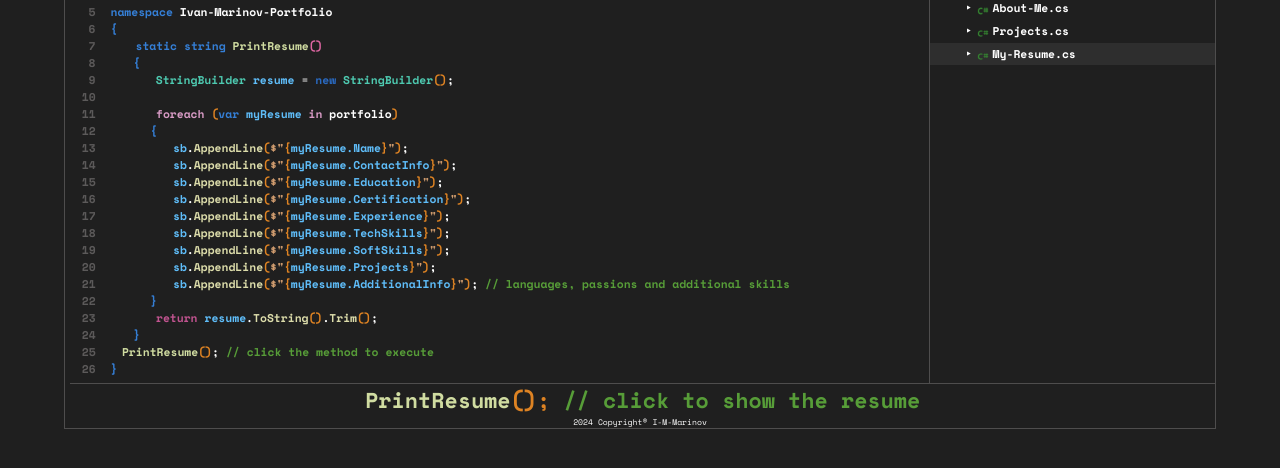
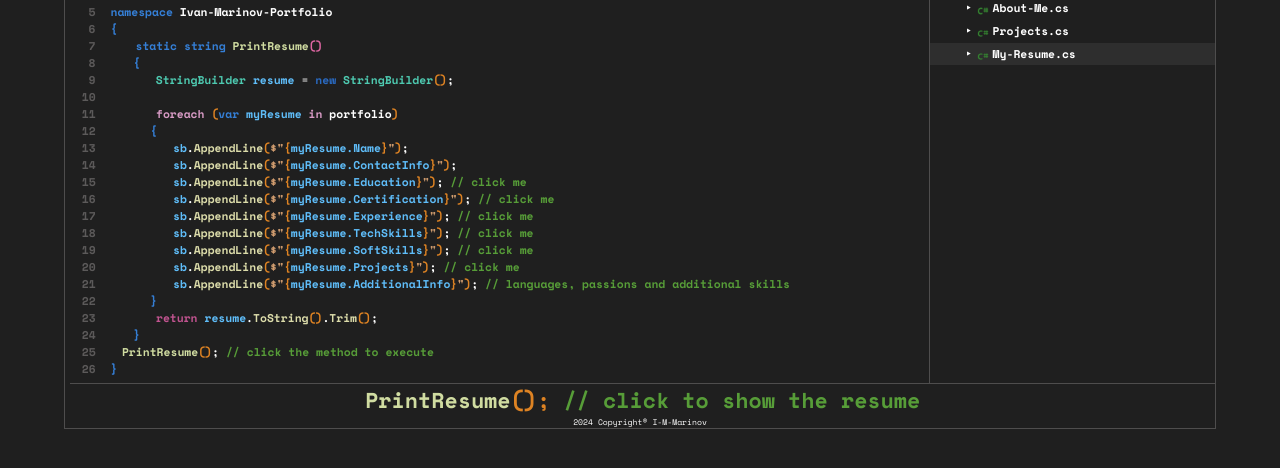
Before and after one commit to I-M-Marinov/I-M-Marinov.github.io, a plain HTML site: page my-resume.html in a window 1280 px wide. Shown: the part 110-578 px from the top of the page. Drawn offline with nearby package versions, Linux system fonts and the light colour scheme.

Commit message:
Added "comments" that say click me to lead the user to click on each property of myResume so it takes him/her to that section of the resume.

```diff
--- a/my-resume.html
+++ b/my-resume.html
@@ -102,28 +102,28 @@
                     </ol>
 
                     <ol class="code-row">
-                        <li><span class="row-number">15</span><p style="margin-left: 5.50em;"><span class="variable">sb</span><span class="dot">.</span><span class="writeline">AppendLine</span><span class="execute-method">(</span><span class="text">$"<span class="execute-method">{</span><span class="variable"><a href="#id-education">myResume.Education</a></span><span class="execute-method">}</span>"<span class="execute-method">)</span><span class="semicolon">;</span></p><br></li>
+                        <li><span class="row-number">15</span><p style="margin-left: 5.50em;"><span class="variable">sb</span><span class="dot">.</span><span class="writeline">AppendLine</span><span class="execute-method">(</span><span class="text">$"<span class="execute-method">{</span><span class="variable"><a href="#id-education">myResume.Education</a></span><span class="execute-method">}</span>"<span class="execute-method">)</span><span class="semicolon">;</span><span class="comment"> // click me</span></p><br></li>
                     </ol>
 
                     <ol class="code-row">
-                        <li><span class="row-number">16</span><p style="margin-left: 5.50em;"><span class="variable">sb</span><span class="dot">.</span><span class="writeline">AppendLine</span><span class="execute-method">(</span><span class="text">$"<span class="execute-method">{</span><span class="variable"><a href="#id-certification">myResume.Certification</a></span><span class="execute-method">}</span>"<span class="execute-method">)</span><span class="semicolon">;</span></p><br></li>
+                        <li><span class="row-number">16</span><p style="margin-left: 5.50em;"><span class="variable">sb</span><span class="dot">.</span><span class="writeline">AppendLine</span><span class="execute-method">(</span><span class="text">$"<span class="execute-method">{</span><span class="variable"><a href="#id-certification">myResume.Certification</a></span><span class="execute-method">}</span>"<span class="execute-method">)</span><span class="semicolon">;</span><span class="comment"> // click me</span></p><br></li>
                     </ol>
 
 
                     <ol class="code-row">
-                        <li><span class="row-number">17</span><p style="margin-left: 5.50em;"><span class="variable">sb</span><span class="dot">.</span><span class="writeline">AppendLine</span><span class="execute-method">(</span><span class="text">$"<span class="execute-method">{</span><span class="variable"><a href="#id-experience">myResume.Experience</a></span><span class="execute-method">}</span>"<span class="execute-method">)</span><span class="semicolon">;</span></p><br></li>
+                        <li><span class="row-number">17</span><p style="margin-left: 5.50em;"><span class="variable">sb</span><span class="dot">.</span><span class="writeline">AppendLine</span><span class="execute-method">(</span><span class="text">$"<span class="execute-method">{</span><span class="variable"><a href="#id-experience">myResume.Experience</a></span><span class="execute-method">}</span>"<span class="execute-method">)</span><span class="semicolon">;</span><span class="comment"> // click me</span></p><br></li>
                     </ol>
 
                     <ol class="code-row">
-                        <li><span class="row-number">18</span><p style="margin-left: 5.50em;"><span class="variable">sb</span><span class="dot">.</span><span class="writeline">AppendLine</span><span class="execute-method">(</span><span class="text">$"<span class="execute-method">{</span><span class="variable"><a href="#id-tech-skills">myResume.TechSkills</a></span><span class="execute-method">}</span>"<span class="execute-method">)</span><span class="semicolon">;</span></p><br></li>
+                        <li><span class="row-number">18</span><p style="margin-left: 5.50em;"><span class="variable">sb</span><span class="dot">.</span><span class="writeline">AppendLine</span><span class="execute-method">(</span><span class="text">$"<span class="execute-method">{</span><span class="variable"><a href="#id-tech-skills">myResume.TechSkills</a></span><span class="execute-method">}</span>"<span class="execute-method">)</span><span class="semicolon">;</span><span class="comment"> // click me</span></p><br></li>
                     </ol>
 
                     <ol class="code-row">
-                        <li><span class="row-number">19</span><p style="margin-left: 5.50em;"><span class="variable">sb</span><span class="dot">.</span><span class="writeline">AppendLine</span><span class="execute-method">(</span><span class="text">$"<span class="execute-method">{</span><span class="variable"><a href="#id-soft-skills">myResume.SoftSkills</a></span><span class="execute-method">}</span>"<span class="execute-method">)</span><span class="semicolon">;</span></p><br></li>
+                        <li><span class="row-number">19</span><p style="margin-left: 5.50em;"><span class="variable">sb</span><span class="dot">.</span><span class="writeline">AppendLine</span><span class="execute-method">(</span><span class="text">$"<span class="execute-method">{</span><span class="variable"><a href="#id-soft-skills">myResume.SoftSkills</a></span><span class="execute-method">}</span>"<span class="execute-method">)</span><span class="semicolon">;</span><span class="comment"> // click me</span></p><br></li>
                     </ol>
 
                     <ol class="code-row">
-                        <li><span class="row-number">20</span><p style="margin-left: 5.50em;"><span class="variable">sb</span><span class="dot">.</span><span class="writeline">AppendLine</span><span class="execute-method">(</span><span class="text">$"<span class="execute-method">{</span><span class="variable"><a href="#id-projects">myResume.Projects</a></span><span class="execute-method">}</span>"<span class="execute-method">)</span><span class="semicolon">;</span></p><br></li>
+                        <li><span class="row-number">20</span><p style="margin-left: 5.50em;"><span class="variable">sb</span><span class="dot">.</span><span class="writeline">AppendLine</span><span class="execute-method">(</span><span class="text">$"<span class="execute-method">{</span><span class="variable"><a href="#id-projects">myResume.Projects</a></span><span class="execute-method">}</span>"<span class="execute-method">)</span><span class="semicolon">;</span><span class="comment"> // click me</span></p><br></li>
                     </ol>
 
                     <ol class="code-row">
```
